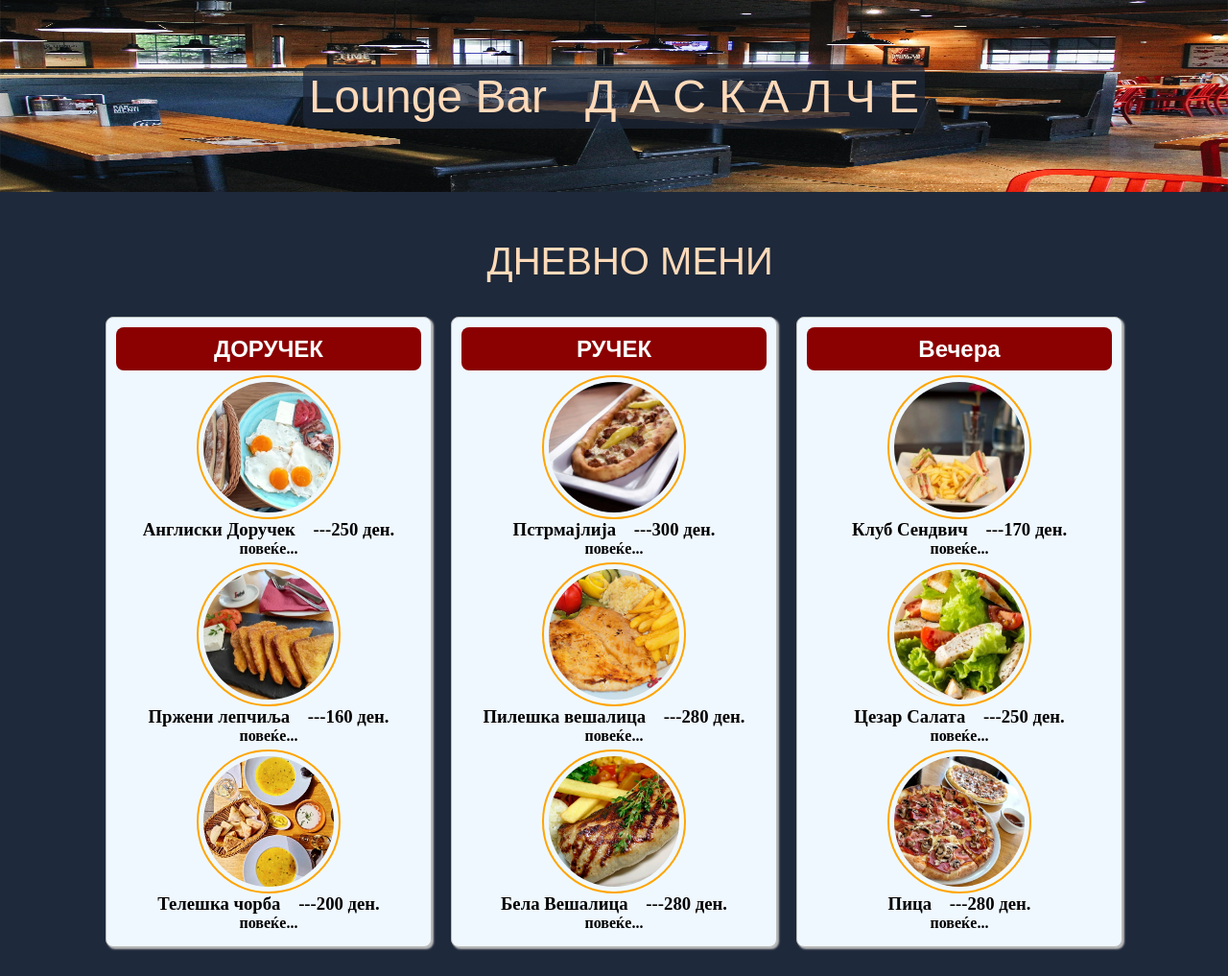
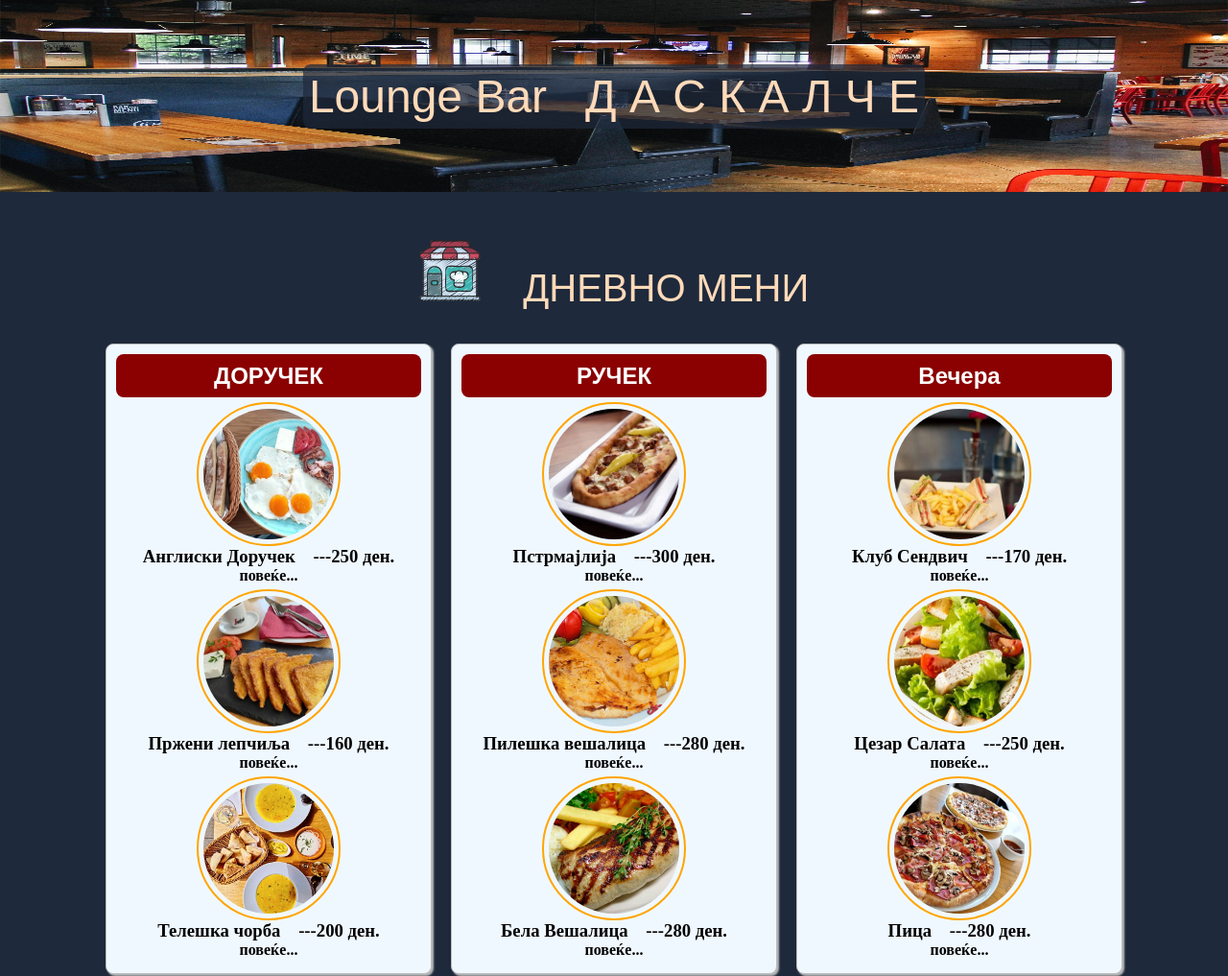
Before and after one commit to bojanstrkovski-21/daskalce, a plain HTML site: page index.html in a window 1280 px wide. Shown: the top 1017 px of the page at 96% size. Drawn offline with Linux system fonts and the light colour scheme; files whose address does not match are found by name; a web font is replaced by a local one.

Commit message:
Update index.html

```diff
--- a/index.html
+++ b/index.html
@@ -24,7 +24,7 @@
     <div id="menu">
       <h2 id="section">
         <span class="sp-i">
-           &nbsp;&nbsp; ДНЕВНО
+          <img src="images/restaurant.png" alt="restoran"/> &nbsp;&nbsp; ДНЕВНО
           МЕНИ
         </span>
       </h2>
```
